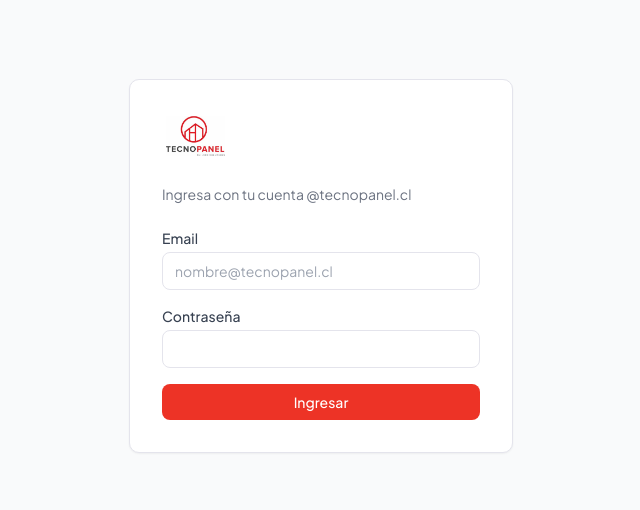
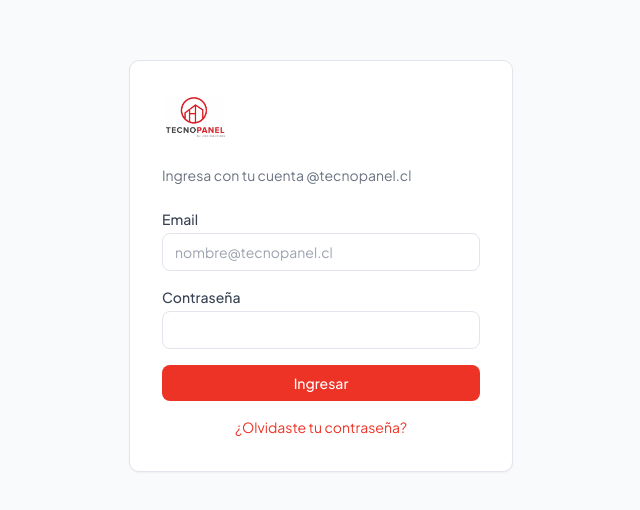
Before and after one commit to ArielPint/Tecnopanel, a React (Vite) app: page /login in a window 1280 px wide. Shown: the part 134-644 px from the top of the page, without its empty margins (319-959 px from the left). Built offline with nearby package versions, Linux system fonts and the light colour scheme; no server answers; the HTML template or start-up script is replaced by a standard one.

Commit message:
feat(login): agregar boton olvide mi contrasena
Dispara resetPasswordForEmail y reusa /reset-password existente para forzar cambio de clave.

```diff
--- a/src/modules/usuarios/LoginPage.tsx
+++ b/src/modules/usuarios/LoginPage.tsx
@@ -10,6 +10,8 @@ export default function LoginPage() {
   const [password, setPassword] = useState('')
   const [error, setError] = useState<string | null>(null)
   const [loading, setLoading] = useState(false)
+  const [resetSent, setResetSent] = useState(false)
+  const [resetLoading, setResetLoading] = useState(false)
 
   if (session) {
     return <Navigate to="/" replace />
@@ -22,6 +24,24 @@ export default function LoginPage() {
     const { error } = await supabase.auth.signInWithPassword({ email, password })
     setLoading(false)
     if (error) setError(error.message)
+  }
+
+  async function handleForgotPassword() {
+    if (!email) {
+      setError('Ingresa tu email arriba para poder enviarte la clave de recuperación.')
+      return
+    }
+    setError(null)
+    setResetLoading(true)
+    const { error } = await supabase.auth.resetPasswordForEmail(email, {
+      redirectTo: `${window.location.origin}/reset-password`,
+    })
+    setResetLoading(false)
+    if (error) {
+      setError(error.message)
+      return
+    }
+    setResetSent(true)
   }
 
   return (
@@ -54,6 +74,11 @@ export default function LoginPage() {
           </div>
 
           {error && <p className="text-sm text-red-600">{error}</p>}
+          {resetSent && (
+            <p className="text-sm text-green-700 dark:text-green-400">
+              Te enviamos un correo con instrucciones para restablecer tu contraseña.
+            </p>
+          )}
 
           <button
             type="submit"
@@ -62,6 +87,15 @@ export default function LoginPage() {
           >
             {loading ? 'Ingresando…' : 'Ingresar'}
           </button>
+
+          <button
+            type="button"
+            onClick={handleForgotPassword}
+            disabled={resetLoading}
+            className="w-full text-center text-sm text-tecnopanel hover:underline disabled:opacity-60 dark:text-tecnopanel-light"
+          >
+            {resetLoading ? 'Enviando…' : '¿Olvidaste tu contraseña?'}
+          </button>
         </form>
       </div>
     </div>
```
